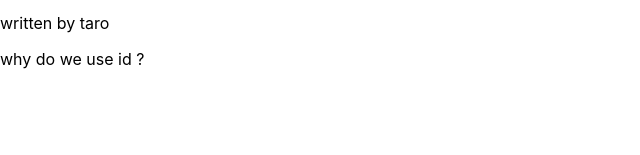
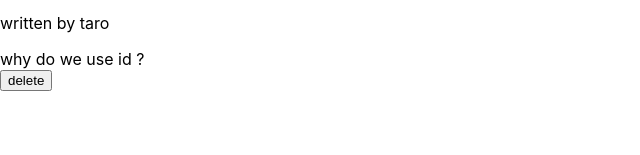
Before and after one commit to shimizuyuta/react_blog, a React (Create React App) app: page /blogs/1 in a window 1280 px wide. Shown: the part 145-300 px from the top of the page, without its empty margins (0-640 px from the left). Built offline with nearby package versions, Linux system fonts and the light colour scheme; data requests are answered from the project's data file.

Commit message:
投稿削除機能追加

```diff
--- a/src/components/BlogDetails/BlogDetails.js
+++ b/src/components/BlogDetails/BlogDetails.js
@@ -1,10 +1,20 @@
 
-import { useParams } from 'react-router-dom'
+import { useParams,useHistory } from 'react-router-dom'
 import useFetch from '../../UseFetch/useFetch';
 
 const BlogDetails = () => {
     const {id} = useParams();
-    const { data:blog,error,isPending} = useFetch('http://localhost:8000/blogs/'+ id)
+    const {data:blog,error,isPending} = useFetch('http://localhost:8000/blogs/'+id);
+    const history = useHistory();
+
+
+    const handleClick = () =>{
+        fetch('http://localhost:8000/blogs/'+blog.id,{
+            method:'delete'
+        }).then(()=>{
+            history.push('/')
+        })
+    }
     return (
         <div>
             {isPending && <div>Loding...</div>}
@@ -14,6 +24,7 @@
                     <h2>{blog.title}</h2>
                     <p>written by {blog.author}</p>
                     <div>{blog.body}</div>
+                    <button onClick={handleClick}>delete </button>
                 </article>
             )}
         </div>
```
